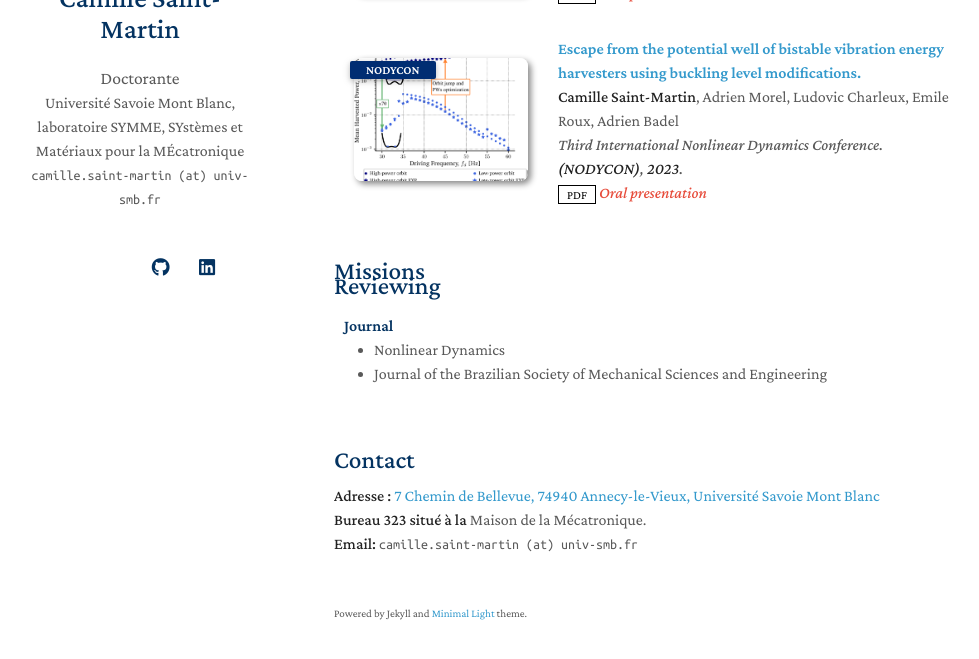
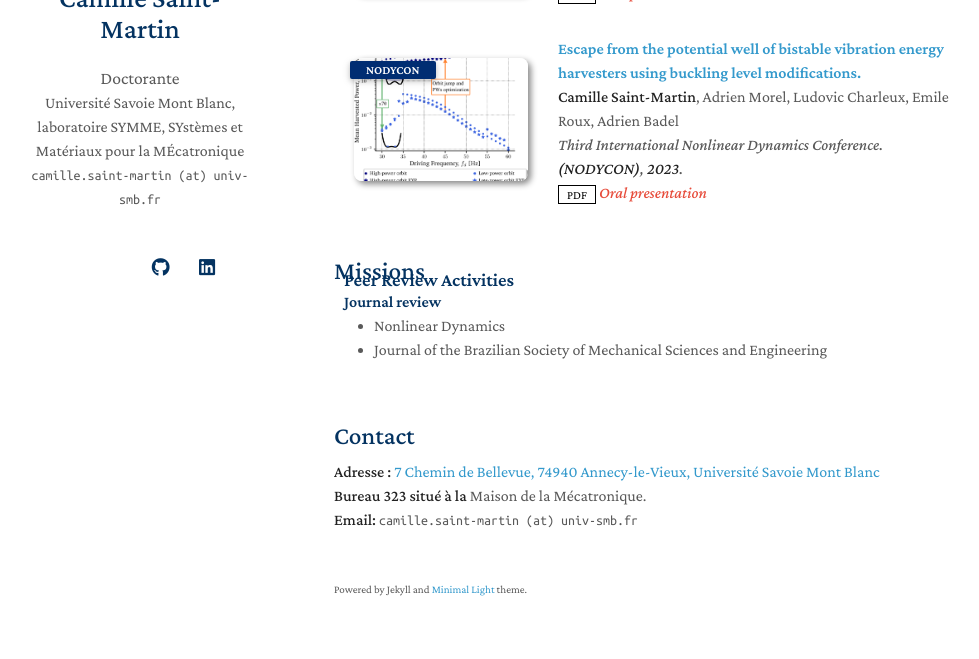
Before and after one commit to csaintmartin/csaintmartin.github.io, a Jekyll site: the page built from index.md, in a window 1280 px wide and 900 px high, scrolled down 2208 px, cut to the strip 206-865 px from the top of the window. Shown: the whole strip, without its empty margins (136-1115 px from the left). Built offline with Jekyll 4.4.1, drawn with Linux system fonts in a browser that asks for light colours; nearby versions of some CDN libraries; a style sheet for code colours, icons or effects is not loaded; our own code applies the rules of GitHub Pages for plain Markdown files.

Commit message:
update pour le rendu sur le site

```diff
--- a/_includes/missions.md
+++ b/_includes/missions.md
@@ -1,6 +1,7 @@
 <h2 id="missions" style="margin: 2px 0px -15px;">Missions</h2>
 
-## Reviewing
+<h3 style="margin:0 10px 0;">Peer Review Activities</h3>
+<!-- ## Reviewing -->
 
 <!-- <h4 style="margin:0 10px 0;">Conference Reviewers</h4>
 
@@ -10,7 +11,7 @@
   <li><a href="https://eccv2022.ecva.net/"><autocolor>European Conference on Computer Vision (ECCV) 2022</autocolor></a></li>
 </ul> -->
 
-<h4 style="margin:0 10px 0;">Journal</h4>
+<h4 style="margin:0 10px 0;">Journal review</h4>
 
 <ul style="margin:0 0 20px;">
   <li><a href="https://link.springer.com/journal/11071"><autocolor>Nonlinear Dynamics</autocolor></a></li>
```
